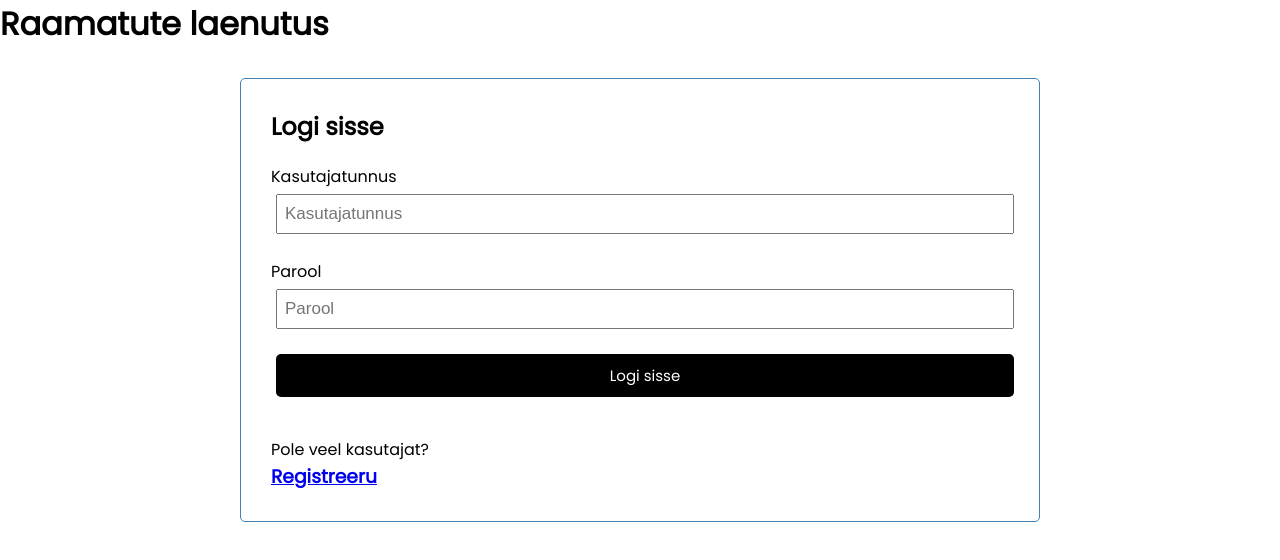
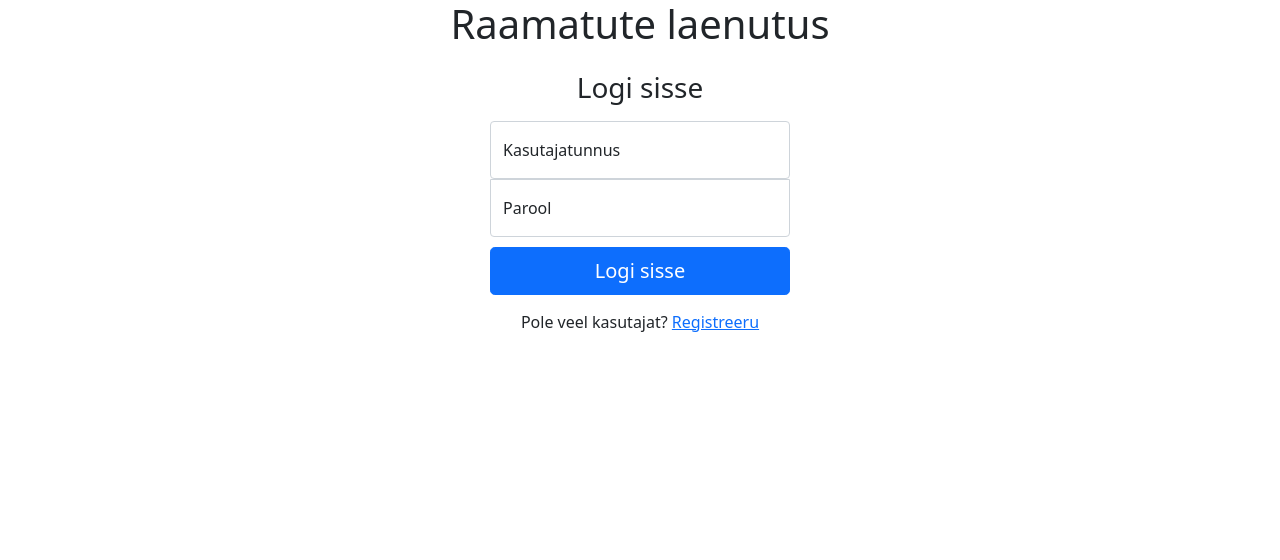
Before and after one commit to dianarand/raamatukogu, a Vue app in the folder frontend/: page /login in a window 1280 px wide. Shown: the top 560 px of the page. Built offline with nearby package versions, Linux system fonts and the light colour scheme.

Commit message:
added bootstrap and updated login page

```diff
--- a/frontend/public/index.html
+++ b/frontend/public/index.html
@@ -5,12 +5,15 @@
     <meta http-equiv="X-UA-Compatible" content="IE=edge">
     <meta name="viewport" content="width=device-width,initial-scale=1.0">
     <link rel="icon" href="<%= BASE_URL %>favicon.ico">
+    <link href="https://cdn.jsdelivr.net/npm/bootstrap@5.1.1/dist/css/bootstrap.min.css"
+          rel="stylesheet" integrity="sha384-F3w7mX95PdgyTmZZMECAngseQB83DfGTowi0iMjiWaeVhAn4FJkqJByhZMI3AhiU"
+          crossorigin="anonymous">
     <link rel="stylesheet" href="https://cdnjs.cloudflare.com/ajax/libs/font-awesome/5.15.4/css/all.min.css"
           integrity="sha512-1ycn6IcaQQ40/MKBW2W4Rhis/DbILU74C1vSrLJxCq57o941Ym01SwNsOMqvEBFlcgUa6xLiPY/NS5R+E6ztJQ=="
           crossorigin="anonymous" referrerpolicy="no-referrer" />
     <title><%= htmlWebpackPlugin.options.title %></title>
   </head>
-  <body>
+  <body class="text-center">
     <noscript>
       <strong>We're sorry but <%= htmlWebpackPlugin.options.title %> doesn't work properly without JavaScript enabled. Please enable it to continue.</strong>
     </noscript>
--- a/frontend/src/App.vue
+++ b/frontend/src/App.vue
@@ -28,76 +28,3 @@ export default {
   }
 }
 </script>
-
-<style>
-@import url('https://fonts.googleapis.com/css2?family=Poppins:wght@300;400&display=swap');
-* {
-  box-sizing: border-box;
-  margin: 0;
-  padding: 0;
-}
-body {
-  font-family: 'Poppins', sans-serif;
-}
-.header {
-  display: flex;
-  justify-content: space-between;
-  align-items: center;
-  margin-bottom: 20px;
-}
-.container {
-  max-width: 800px;
-  margin: 30px auto;
-  overflow: auto;
-  min-height: 300px;
-  border: 1px solid steelblue;
-  padding: 30px;
-  border-radius: 5px;
-}
-.btn {
-  display: inline-block;
-  background: #000;
-  color: #fff;
-  border: none;
-  padding: 10px 20px;
-  margin: 5px;
-  border-radius: 5px;
-  cursor: pointer;
-  text-decoration: none;
-  font-size: 15px;
-  font-family: inherit;
-}
-.btn:focus {
-  outline: none;
-}
-.btn:active {
-  transform: scale(0.98);
-}
-.btn-block {
-  display: block;
-  width: 100%;
-}
-.add-form {
-  margin-bottom: 40px;
-}
-.form-control {
-  margin: 20px 0;
-}
-.form-control label {
-  display: block;
-}
-.form-control input {
-  width: 100%;
-  height: 40px;
-  margin: 5px;
-  padding: 3px 7px;
-  font-size: 17px;
-}
-.form-control-check label {
-  flex: 1;
-}
-.form-control-check input {
-  flex: 2;
-  height: 20px;
-}
-</style>
--- a/frontend/src/views/Login.vue
+++ b/frontend/src/views/Login.vue
@@ -1,22 +1,21 @@
 <template>
-  <div class="container">
-    <div class="header">
-      <h2>Logi sisse</h2>
-    </div>
-    <form @submit.prevent="onSubmit" class="add-form">
-      <div class="form-control">
-        <label>Kasutajatunnus</label>
-        <input type="text" v-model="username" name="username" placeholder="Kasutajatunnus" />
+  <main class="form-signin">
+    <form @submit.prevent="onSubmit">
+      <h1 class="h3 mb-3 fw-normal">Logi sisse</h1>
+
+      <div class="form-floating">
+        <input type="username" v-model="username" class="form-control" id="username" placeholder="Kasutajatunnus">
+        <label for="username">Kasutajatunnus</label>
       </div>
-      <div class="form-control">
-        <label>Parool</label>
-        <input type="password" v-model="password" name="password" placeholder="Parool" />
+      <div class="form-floating">
+        <input type="password" v-model="password" class="form-control" id="password" placeholder="Parool">
+        <label for="password">Parool</label>
       </div>
-      <input type="submit" value="Logi sisse" class="btn btn-block" />
+      <button class="w-100 btn btn-lg btn-primary" type="submit">Logi sisse</button>
     </form>
-    <p>Pole veel kasutajat?</p>
-    <h3><router-link to="/register">Registreeru</router-link></h3>
-  </div>
+  </main>
+  <p>Pole veel kasutajat? <router-link to="/register">Registreeru</router-link></p>
+
 </template>
 
 <script>
@@ -51,13 +50,50 @@ export default {
       if (res.status === 200) {
         localStorage.setItem('token', res.data.access_token)
         localStorage.setItem('role', res.data.role)
+        this.$router.push('/')
       }
 
       this.username = ''
       this.password = ''
-
-      this.$router.push('/')
     }
   }
 }
 </script>
+
+<style scoped>
+html,
+body {
+  height: 100%;
+}
+
+body {
+  display: flex;
+  align-items: center;
+  padding-top: 40px;
+  padding-bottom: 40px;
+  background-color: #f5f5f5;
+}
+
+.form-signin {
+  width: 100%;
+  max-width: 330px;
+  padding: 15px;
+  margin: auto;
+}
+
+.form-signin .form-floating:focus-within {
+  z-index: 2;
+}
+
+.form-signin input[type="text"] {
+  margin-bottom: -1px;
+  border-bottom-right-radius: 0;
+  border-bottom-left-radius: 0;
+}
+
+.form-signin input[type="password"] {
+  margin-bottom: 10px;
+  border-top-left-radius: 0;
+  border-top-right-radius: 0;
+}
+</style>
```
